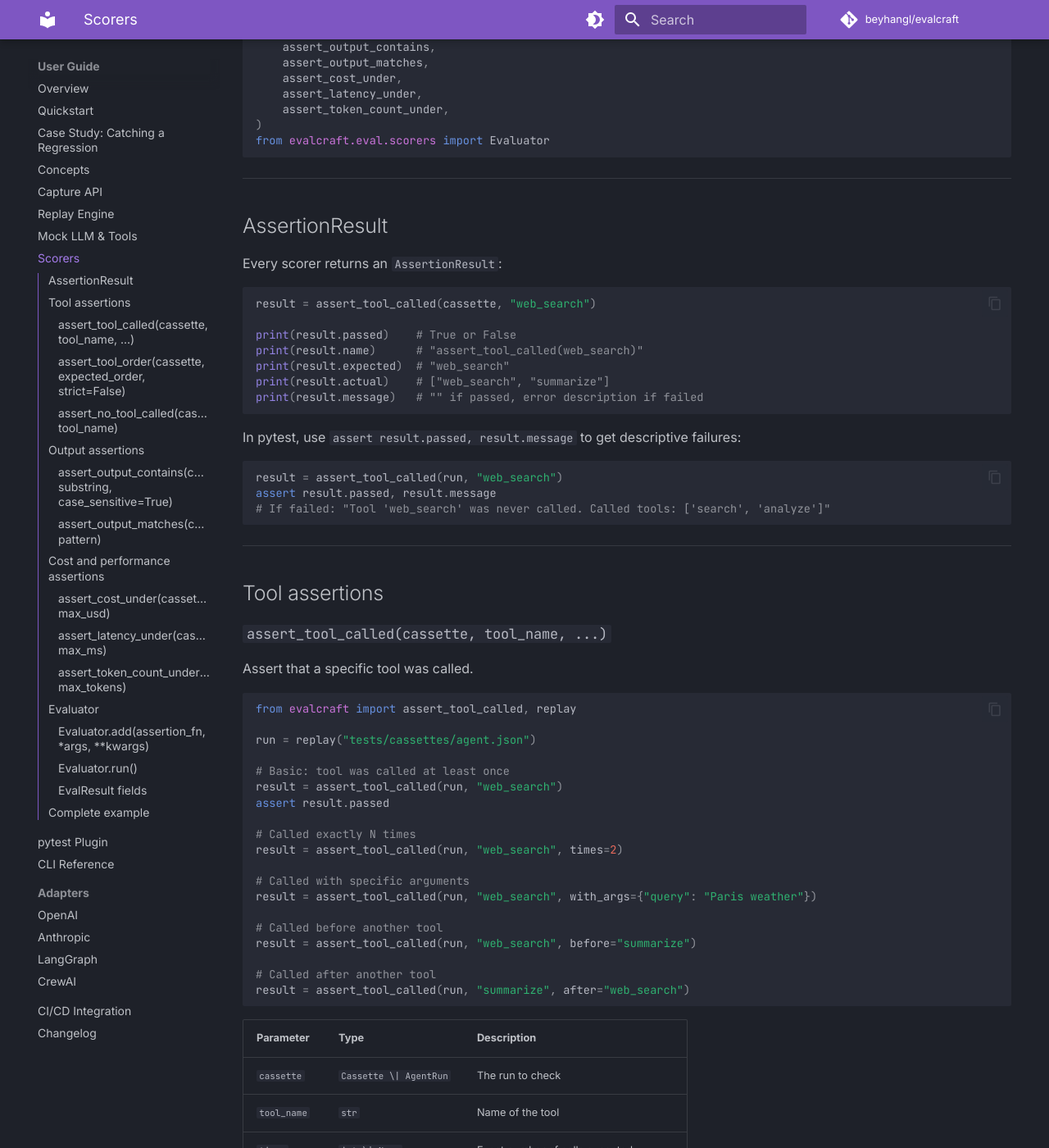
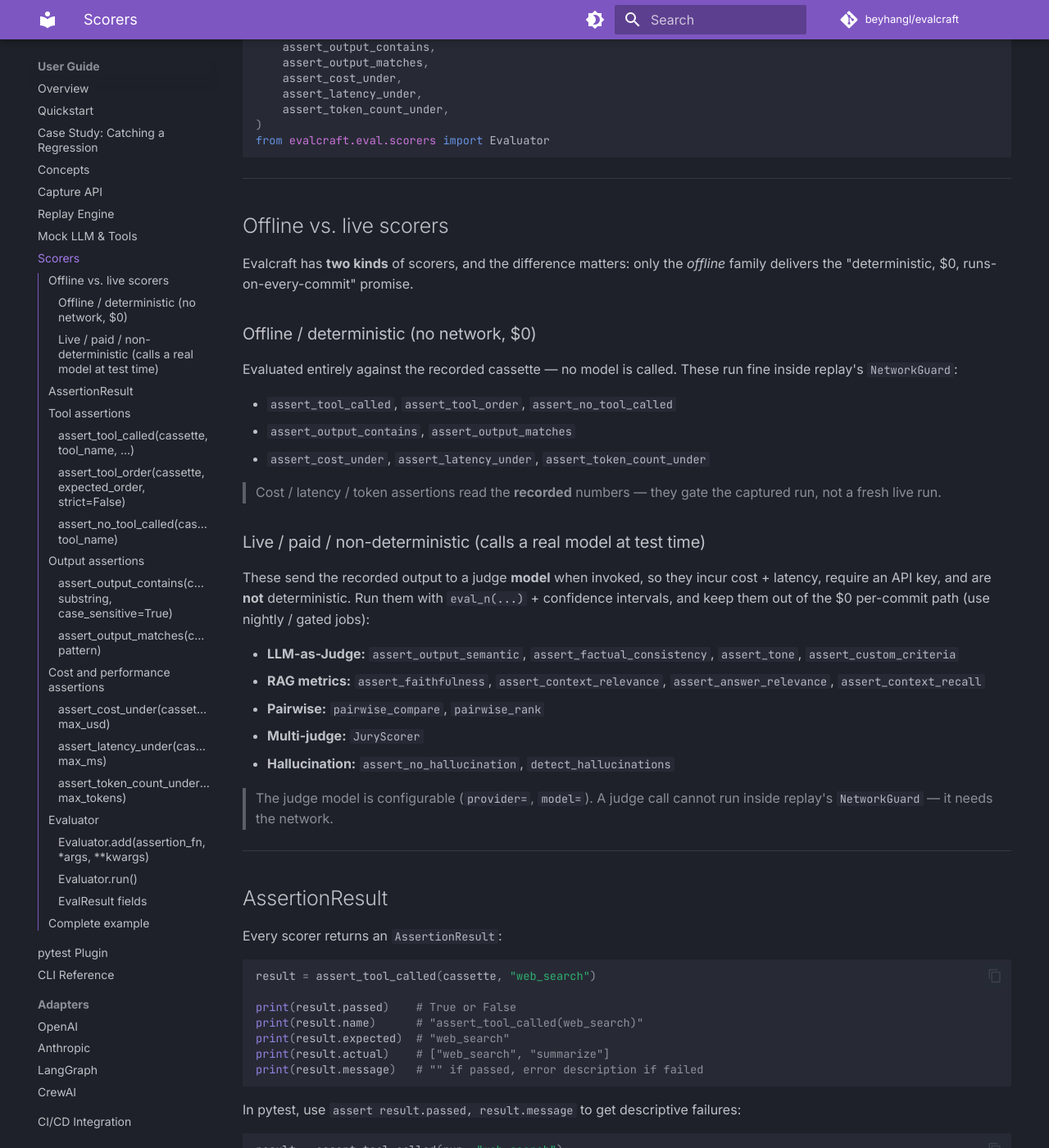
Before and after one commit to beyhangl/evalcraft, an MkDocs documentation site: the page built from docs/user-guide/scorers.md, in a window 1280 px wide and 1400 px high, scrolled down 375 px. Shown: the whole window at 82% size. Built offline with MkDocs 1.6.1 and Material for MkDocs 9.7.7, drawn with Linux system fonts in a browser that asks for light colours; comment, search, counter and statistics services are not loaded.

Commit message:
docs+test: distinguish offline (deterministic, $0) vs live (paid) scorers
- scorers.md: new 'Offline vs. live scorers' section classifying every scorer
- README: live-scorer warning callout on the LLM-as-Judge quickstart
- test_scorer_offline.py: assert all 8 structural scorers run under
  NetworkGuard with zero network access (proves the $0 deterministic path)

Fixes #17

````diff
--- a/docs/user-guide/scorers.md
+++ b/docs/user-guide/scorers.md
@@ -17,6 +17,41 @@
 )
 from evalcraft.eval.scorers import Evaluator
 ```
+
+---
+
+## Offline vs. live scorers
+
+Evalcraft has **two kinds** of scorers, and the difference matters: only the
+*offline* family delivers the "deterministic, $0, runs-on-every-commit" promise.
+
+### Offline / deterministic (no network, $0)
+
+Evaluated entirely against the recorded cassette — no model is called. These run
+fine inside replay's `NetworkGuard`:
+
+- `assert_tool_called`, `assert_tool_order`, `assert_no_tool_called`
+- `assert_output_contains`, `assert_output_matches`
+- `assert_cost_under`, `assert_latency_under`, `assert_token_count_under`
+
+> Cost / latency / token assertions read the **recorded** numbers — they gate the
+> captured run, not a fresh live run.
+
+### Live / paid / non-deterministic (calls a real model at test time)
+
+These send the recorded output to a judge **model** when invoked, so they incur
+cost + latency, require an API key, and are **not** deterministic. Run them with
+`eval_n(...)` + confidence intervals, and keep them out of the $0 per-commit path
+(use nightly / gated jobs):
+
+- **LLM-as-Judge:** `assert_output_semantic`, `assert_factual_consistency`, `assert_tone`, `assert_custom_criteria`
+- **RAG metrics:** `assert_faithfulness`, `assert_context_relevance`, `assert_answer_relevance`, `assert_context_recall`
+- **Pairwise:** `pairwise_compare`, `pairwise_rank`
+- **Multi-judge:** `JuryScorer`
+- **Hallucination:** `assert_no_hallucination`, `detect_hallucinations`
+
+> The judge model is configurable (`provider=`, `model=`). A judge call cannot run
+> inside replay's `NetworkGuard` — it needs the network.
 
 ---
 
````
Also changed, not shown: README.md (+5 -0 lines), 1 other file.
